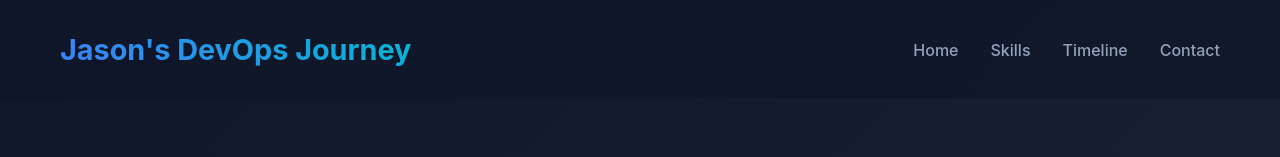
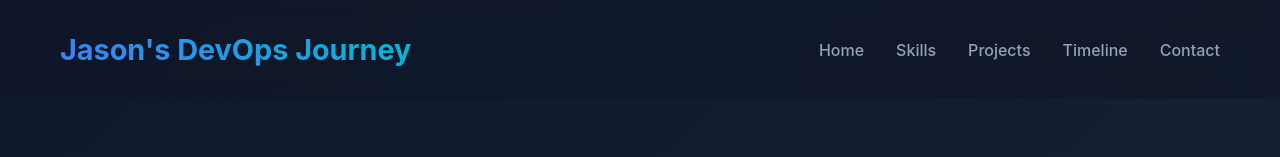
Before and after one commit to jasonvandeventer/jasonvandeventer.github.io, a plain HTML site: page index.html in a window 1280 px wide. Shown: the top 157 px of the page. Drawn offline with Linux system fonts and the light colour scheme.

Commit message:
Update index.html

```diff
--- a/index.html
+++ b/index.html
@@ -451,7 +451,7 @@
                     <ul>
                         <li><a href="#home">Home</a></li>
                         <li><a href="#skills">Skills</a></li>
-                        <!-- <li><a href="#projects">Projects</a></li> -->
+                        <a href="#projects">Projects</a></li>
                         <li><a href="#timeline">Timeline</a></li>
                         <li><a href="#contact">Contact</a></li>
                     </ul>
```
